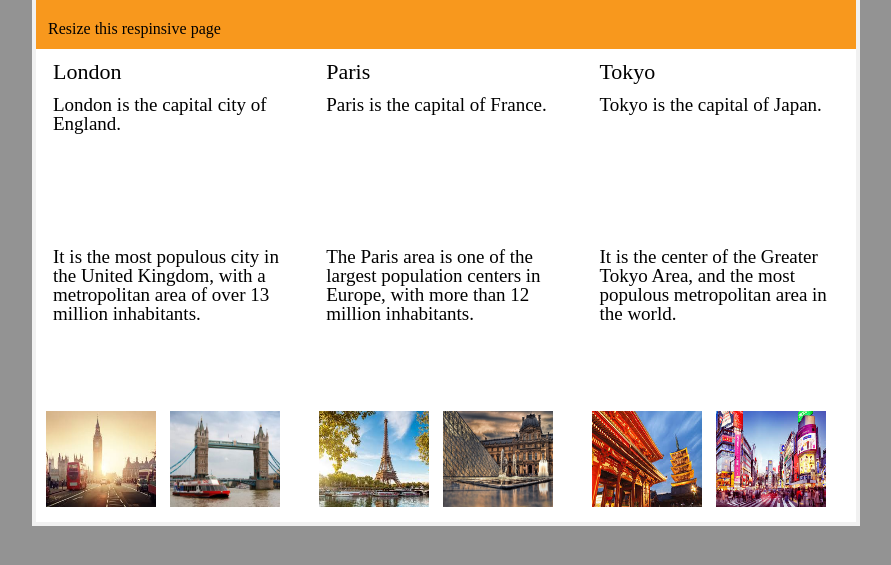
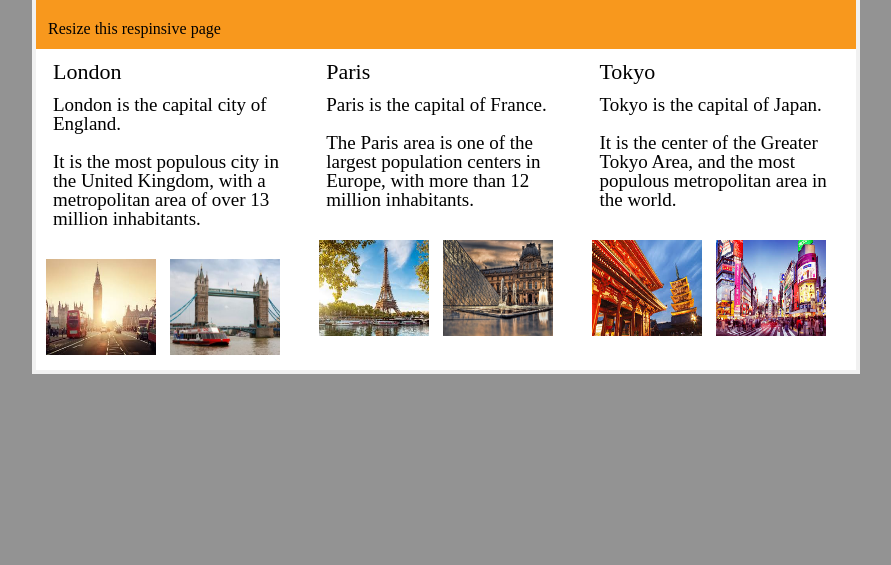
Before and after one commit to ikniga/dz_8_1, a plain HTML site: page index.html in a window 1280 px wide. Shown: the part 87-652 px from the top of the page, without its empty margins (194-1085 px from the left). Drawn offline with Linux system fonts and the light colour scheme.

Commit message:
Update style.css

```diff
--- a/css/style.css
+++ b/css/style.css
@@ -33,9 +33,8 @@ main div {
     padding: 12px;
 }
 .content p{
-    padding: 0 12px;
+    padding: 0px 12px 19px;
     font-size: 19px;
-    height: 152px;
 }
 img {
     display: inline-block;
```
